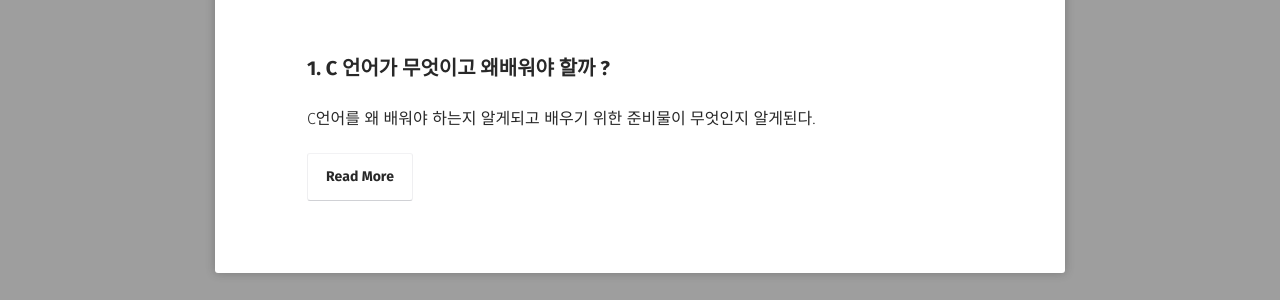
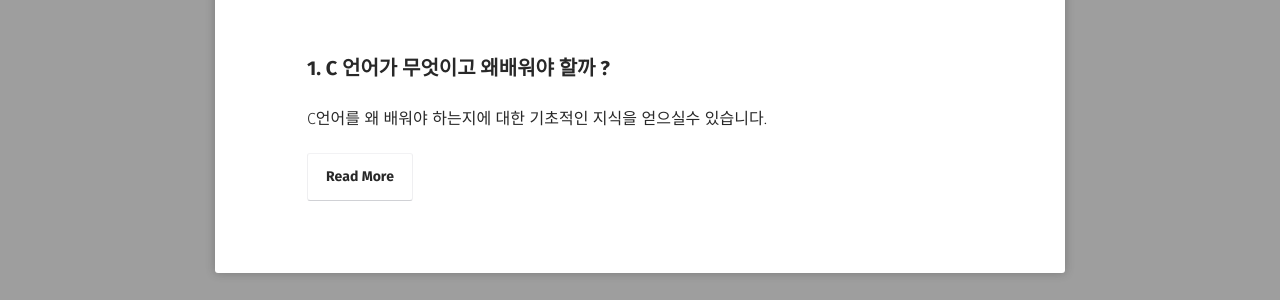
Before and after one commit to BangSH5282/BangSH5282.github.io, a Jekyll site: the page built from posts/index.md, in a window 1280 px wide. Shown: the part 249-549 px from the top of the page. Built offline with Jekyll 4.4.1, drawn with Linux system fonts in a browser that asks for light colours; some web fonts are replaced.

Commit message:
Update 2019-12-31-1.md

```diff
--- a/_posts/2019-12-31-1.md
+++ b/_posts/2019-12-31-1.md
@@ -2,7 +2,7 @@
 layout: post
 title: "1. C 언어가 무엇이고 왜배워야 할까 ?"
 date: 2019-12-28
-excerpt: "C언어를 왜 배워야 하는지 알게되고 배우기 위한 준비물이 무엇인지 알게된다."
+excerpt: "C언어를 왜 배워야 하는지에 대한 기초적인 지식을 얻으실수 있습니다."
 tags: []
 comments: true
 ---
```
